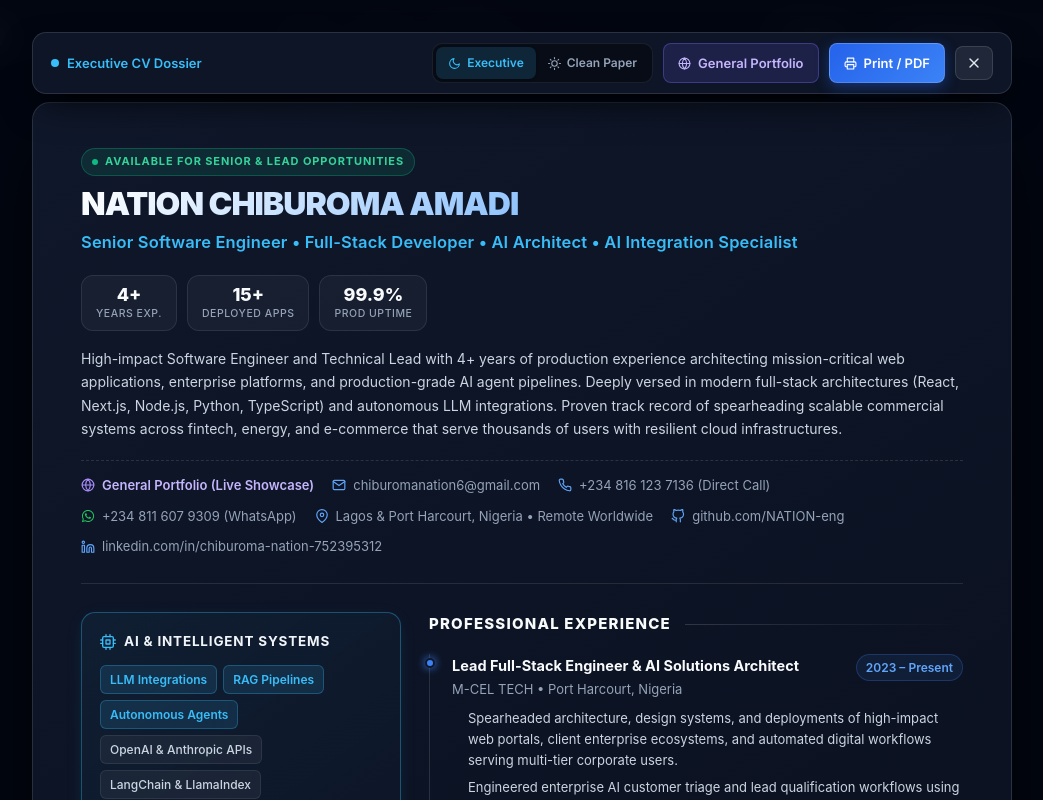
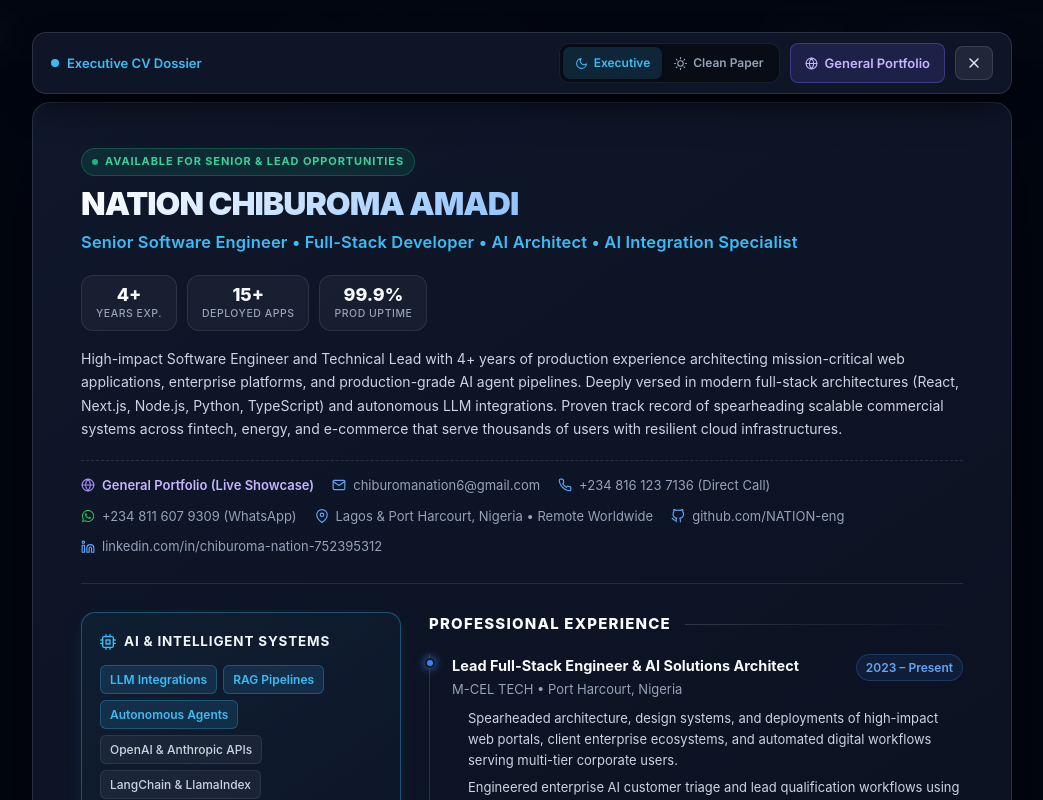
Before and after one commit to NATION-eng/MY-PORTFOLIO, a React (Vite) app: page / in a window 1280 px wide. Both pictures are taken after a click on the button "Resume". Shown: the top 800 px of the page, without its empty margins (118-1161 px from the left). Built offline with nearby package versions, Linux system fonts and the light colour scheme.

Commit message:
feat(resume): remove print/pdf button from resume modal and standalone page

```diff
--- a/public/resume.html
+++ b/public/resume.html
@@ -476,9 +476,6 @@
     <a class="btn" href="https://nationchiburoma.dev" target="_blank" rel="noreferrer">
       🌐 General Portfolio
     </a>
-    <button class="btn btn-primary" onclick="window.print()">
-      🖨️ Download / Save as PDF
-    </button>
   </div>
 </div>
 
--- a/src/components/ResumeModal.jsx
+++ b/src/components/ResumeModal.jsx
@@ -1,7 +1,7 @@
 import React, { useState, useEffect, useRef } from 'react';
 import { motion, AnimatePresence } from 'framer-motion';
 import {
-  FiX, FiPrinter, FiMail, FiPhone, FiMapPin, FiGithub,
+  FiX, FiMail, FiPhone, FiMapPin, FiGithub,
   FiLinkedin, FiExternalLink, FiCpu, FiCode, FiServer,
   FiDatabase, FiAward, FiCheckCircle, FiSun, FiMoon, FiGlobe
 } from 'react-icons/fi';
@@ -32,13 +32,6 @@ const ResumeModal = ({ isOpen, onClose }) => {
   }, [isOpen, onClose]);
 
   if (!isOpen) return null;
-
-  const handlePrint = () => {
-    // Run outside the click event task so the native print dialog never blocks the event handler
-    setTimeout(() => {
-      window.print();
-    }, 150);
-  };
 
   return (
     <AnimatePresence>
@@ -97,17 +90,6 @@ const ResumeModal = ({ isOpen, onClose }) => {
               <FiGlobe />
               <span>General Portfolio</span>
             </a>
-
-            {/* Print / Save to PDF */}
-            <button
-              type="button"
-              className="resume-toolbar__btn resume-toolbar__btn--primary"
-              onClick={handlePrint}
-              title="Print or Save as Official PDF"
-            >
-              <FiPrinter />
-              <span>Print / PDF</span>
-            </button>
 
             {/* Close */}
             <button
```
